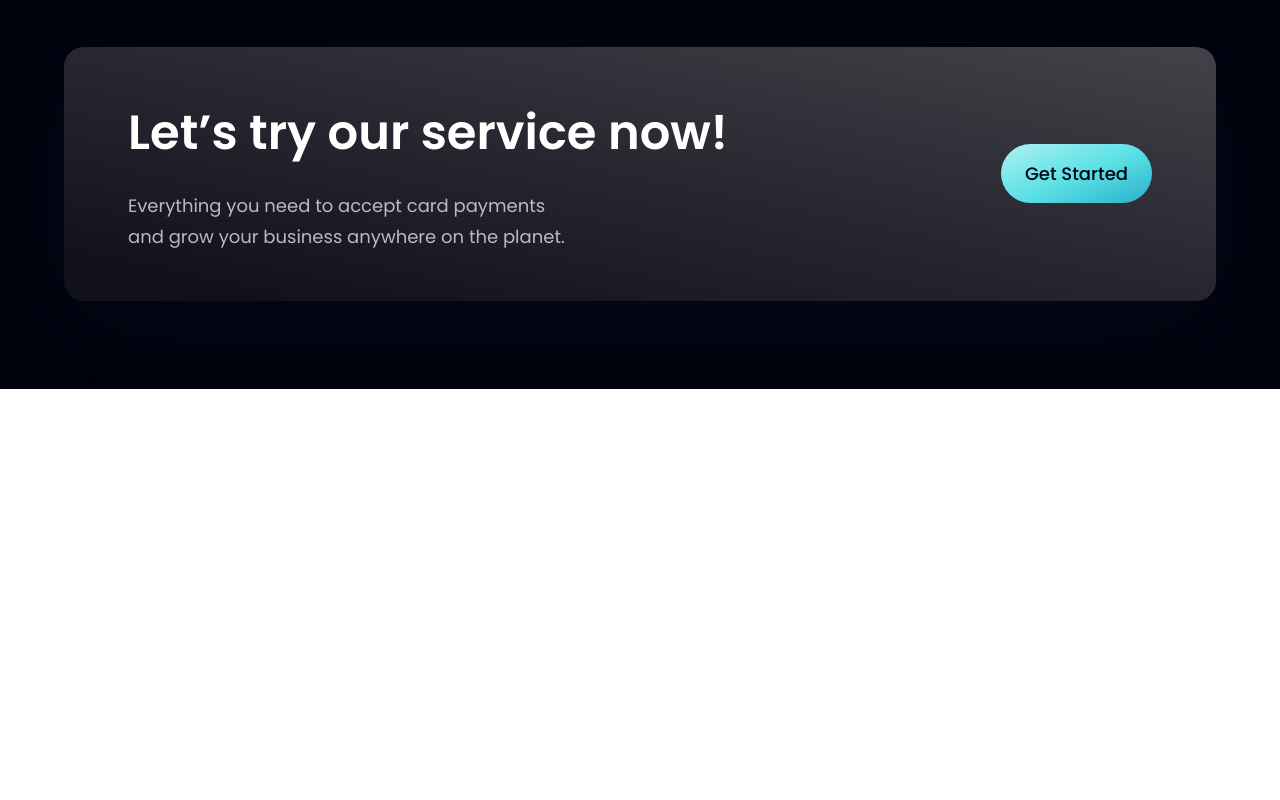
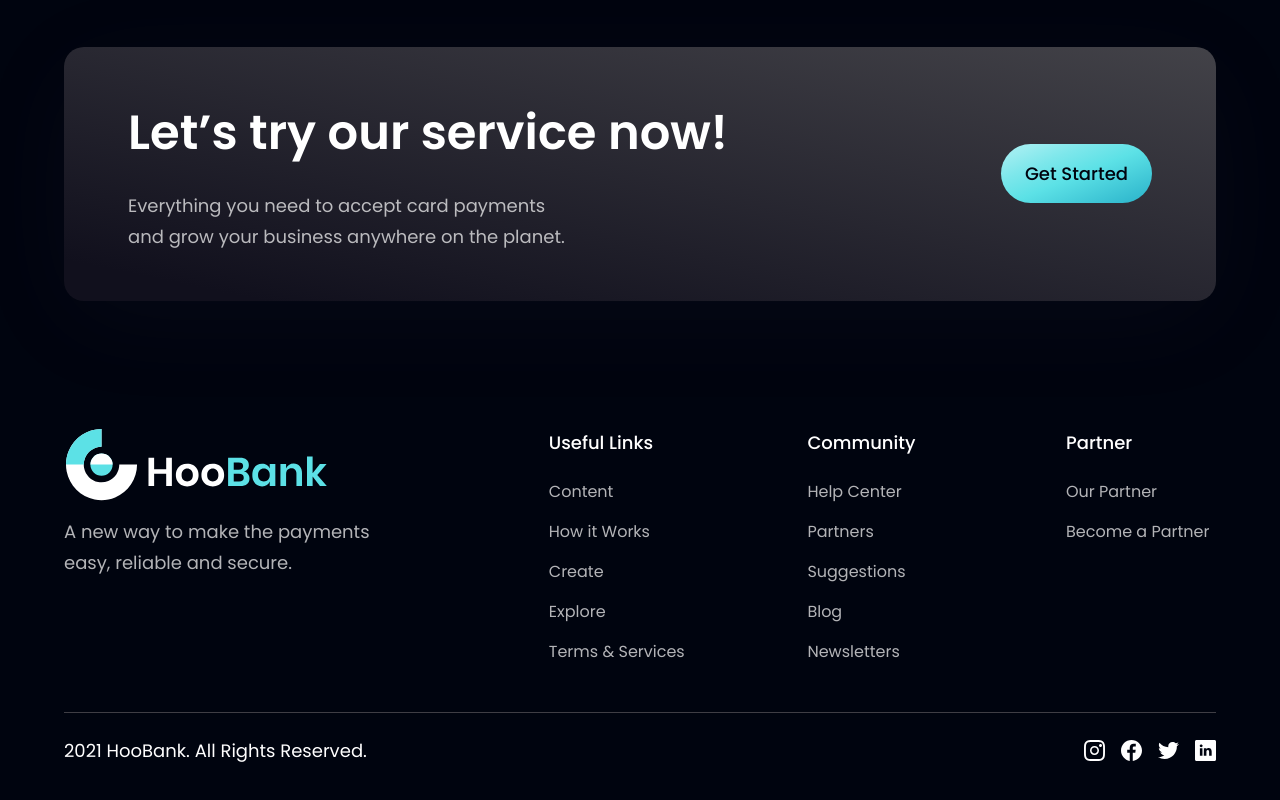
Before and after one commit to dev0cloo/banking-app, a React (Vite) app in the folder bankingApp/: page / in a window 1280 px wide. Shown: the part 4042-4842 px from the top of the page. Before the commit the page ends 4431 px from the top, so only its background shows below. Built offline with nearby package versions, Linux system fonts and the light colour scheme.

Commit message:
Update Footer.jsx

```diff
--- a/bankingApp/src/components/Footer.jsx
+++ b/bankingApp/src/components/Footer.jsx
@@ -1,9 +1,52 @@
-import React from 'react'
+import styles from "../style";
+import { footerLinks, socialMedia } from "../constants";
+import { logo } from "../assets";
 
-const Footer = () => {
-  return (
-    <div>Footer</div>
-  )
-}
+const Footer = () => (
+  <section
+    id="footer"
+    className={`${styles.flexCenter} flex-col ${styles.paddingY}`}
+  >
+    <div className={`${styles.flexStart} flex-col md:flex-row mb-8 w-full`}>
+      <div className={`flex-col flex-1 justify-start mr-10`}>
+        <img
+          src={logo}
+          alt="Hoobank"
+          className={`w-[266px] h-[72px] object-contain`}
+        />
+        <p className={`${styles.paragraph} max-w-[310px] mt-4`}>
+          A new way to make the payments easy, reliable and secure.
+        </p>
+      </div>
+      <div className="flex-[1.5] w-full flex flex-row justify-between flex-wrap md:mt-0 mt-10">
+        {footerLinks.map((footerlink) => (
+          <div
+            key={footerlink.key}
+            className="flex flex-col gap-2 ss:my-0 my-4 min-w-[150px]"
+          >
+            <h4 className="font-poppins font-medium text-[18px] leading-[27px] text-white">{footerlink.title}</h4>
+            <ul className="list-none mt-4">
+              {footerlink.links.map((link, index) => (
+                <li key={link.name} className={`font-poppins font-normal text-[16px] leading-[24px] hover:text-secondary cursor-pointer text-dimWhite ${index !== index.length -1 ? "mb-4": "mb-0" }`}>
+                  <a href={link.link}>{link.name}</a>
+                </li>
+              ))}
+            </ul>
+          </div>
+        ))}
+      </div>
+    </div>
+    <div className={`flex justify-between w-full md:flex-row flex-col pt-6 items-center border-t-[1px] border-t-[#3F3E45]`}>
+      <p className="font-poppins font-normal text-center text-[18px] leading-[27px] text-white">
+      2021 HooBank. All Rights Reserved.
+      </p>
+      <div className={`flex flex-row gap-4 md:mt-0 mt-6`}>
+        {socialMedia.map((socials) => (
+          <a href={socials.link}><img src={socials.icon} alt={socials.id} className={`w-[21px] h-[21px] cursor-pointer object-contain`}/></a>
+        ))}
+      </div>
+    </div>
+  </section>
+);
 
-export default Footer
+export default Footer;
```
